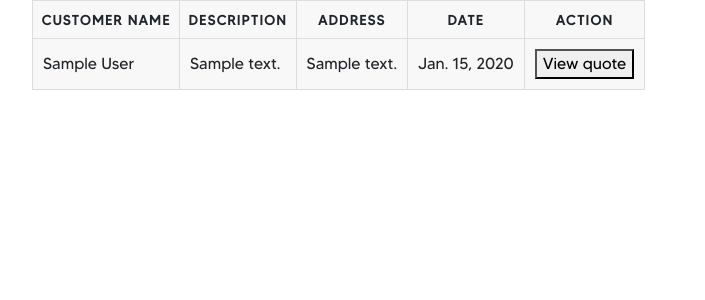
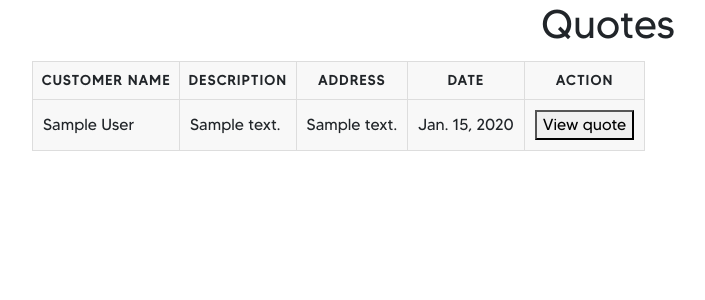
Before and after one commit to jackkeepin/Frenchay-Fencing-Management-Service, a Django app: template quote/templates/quote/view_quotes.html in a window 1280 px wide. Shown: the part 60-360 px from the top of the page, without its empty margins (32-737 px from the left). Run offline with Django 3.2, Linux system fonts and the light colour scheme; the template is opened without the code that fills it: values that come from a table or form of the project are taken from there, others are empty; tables that the repository leaves empty hold one stand-in row (values such as "Sample post"); some libraries are stand-ins or nearby versions.

Commit message:
Updated styles for view all quotes

```diff
--- a/quote/static/quote/view_quotes_styles.css
+++ b/quote/static/quote/view_quotes_styles.css
@@ -5,6 +5,7 @@ table {
   padding: 0;
   margin-left: 5%;
   margin-right: 5%;
+  margin-top: 1%;
   table-layout: fixed;
 }
 
--- a/quote/templates/quote/view_quotes.html
+++ b/quote/templates/quote/view_quotes.html
@@ -9,6 +9,8 @@
 {% endblock %}
 
 {% block content %}
+
+    <h1 style="text-align: center">Quotes</h1>
 
     <table id="quoteTable">
         <thead>
```
